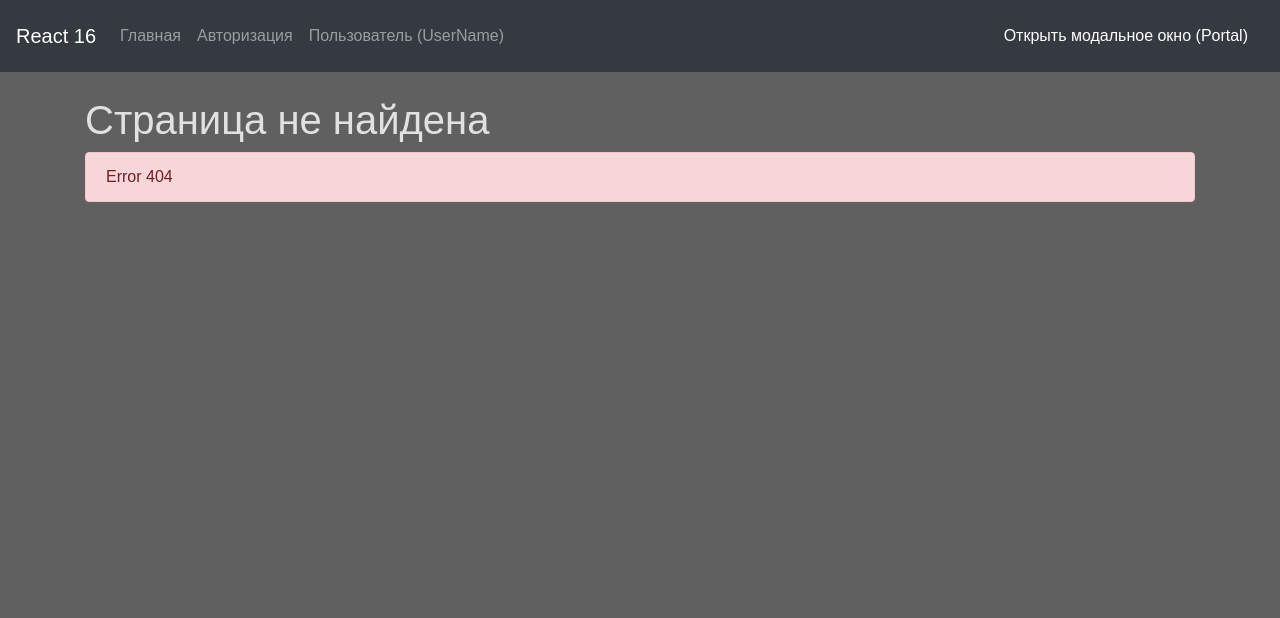
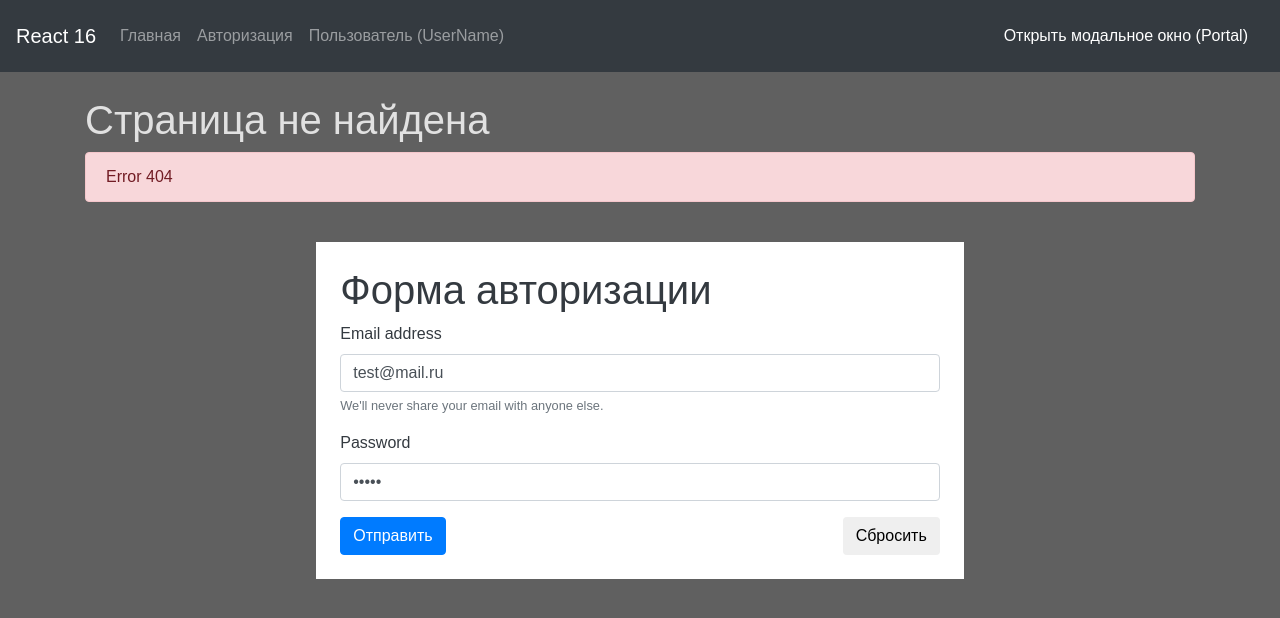
Before and after one commit to slepnev/react-code-dojo, a React app: page /authorisation in a window 1280 px wide. Before the commit this address had no page. Shown: the top 618 px of the page. Built offline with nearby package versions, Linux system fonts and the light colour scheme.

Commit message:
Refactoring

```diff
--- a/src/components/Error404.jsx
+++ b/src/components/Error404.jsx
@@ -13,9 +13,7 @@ class Error404 extends Component {
         <h1>Страница не найдена</h1>
         <div className="alert alert-danger mt-2"> Error 404 </ div>
         <Router history={history}>
-          <Route path="/aut" component={Auth}>
-            <Route path="/1" component={Year}/>
-          </Route>
+          <Route path="/authorisation" component={Auth}/>
         </Router>
       </div>
     )
--- a/src/containers/App.jsx
+++ b/src/containers/App.jsx
@@ -8,6 +8,7 @@ import Error404 from "../components/Error404"
 import ErrorBoundary from "./ErrorBoundary"
 import Modal from "../components/Modal";
 import UserCart from "./UserCart";
+import Year from "../components/Year"
 import { connect } from "react-redux";
 
 const history = createBrowserHistory();
```
